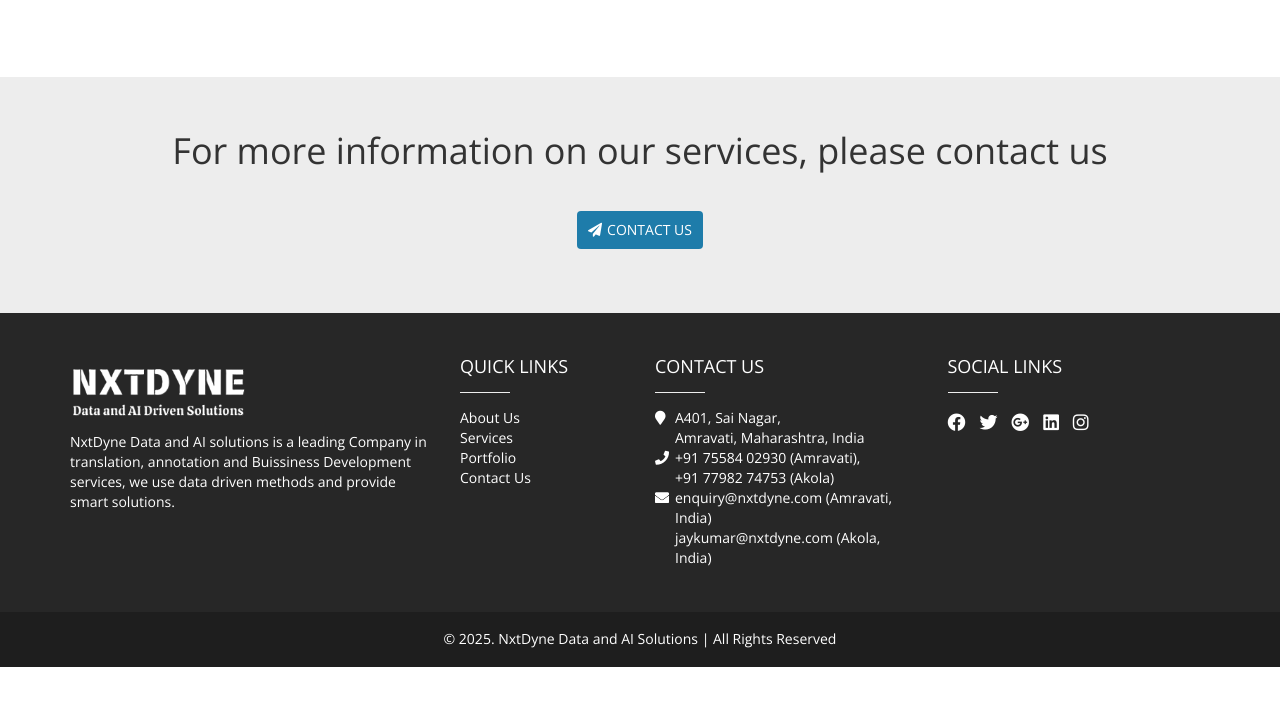
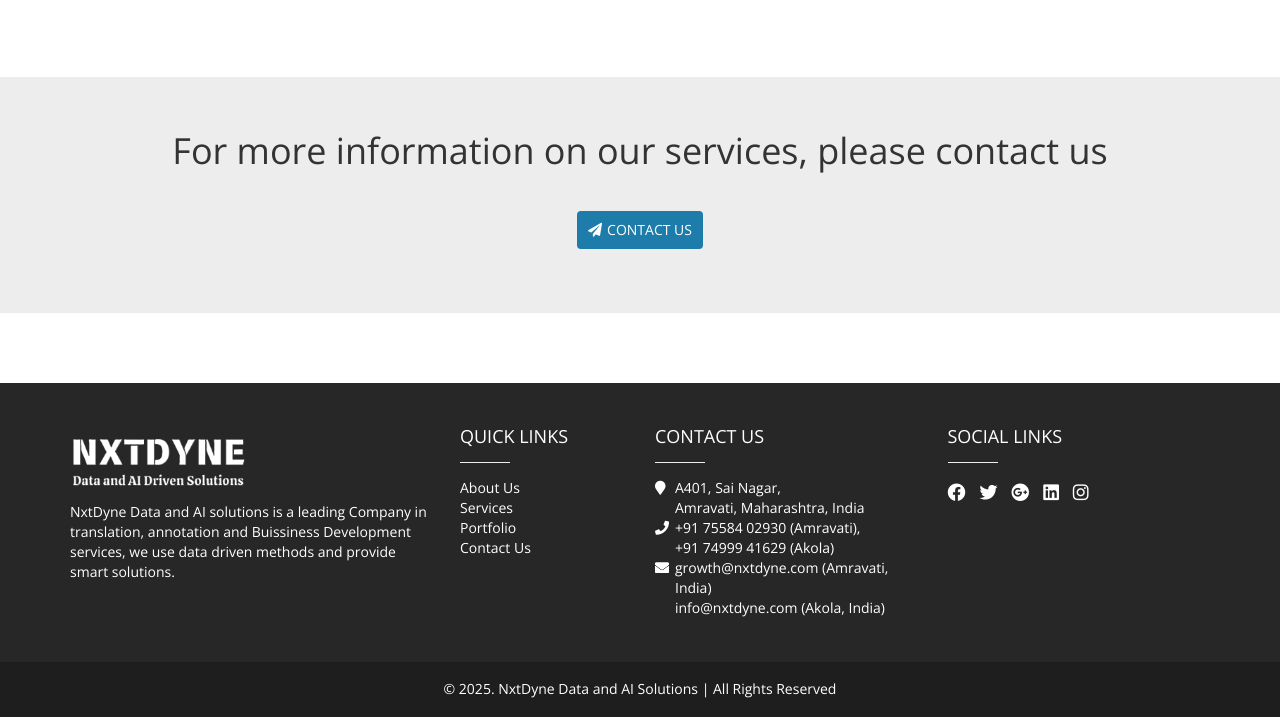
Before and after one commit to GAURAVNILE/Nxtdyne-Main, a plain HTML site: page services.html in a window 1280 px wide. Shown: the part 869-1586 px from the top of the page. Before the commit the page ends 1536 px from the top, so only its background shows below. Drawn offline with nearby package versions, Linux system fonts and the light colour scheme.

Commit message:
Update services.html

```diff
--- a/services.html
+++ b/services.html
@@ -200,7 +200,7 @@
 
 <!-- footer -->
 
-<div class="row padding_margin" id="footer_section" style="margin-top: 0;">
+<div class="row padding_margin" id="footer_section">
 
       <div class="container">
         <div class="row " style="margin-top:3%;margin-bottom: 3%;">
@@ -213,7 +213,7 @@
              <h4>QUICK LINKS</h4>
              <hr>
             <ul class="list-unstyled">
-           <li><a href="about-us.html">About Us</a></li>
+              <li><a href="about-us.html">About Us</a></li>
               <li><a href="services.html">Services</a></li>
               <li><a href="portfolios.html">Portfolio</a></li>
               <li><a href="contact-us.html">Contact Us</a></li>
@@ -232,10 +232,10 @@
               India </span>
 
               </li>
-              <li><a href="tel:+917558402930"><i class="fa fa-phone"></i>+91 75584 02930</a> <span>(Amravati)</span>,<br><a href="tel:+917798274753">+91 77982 74753</a> <span>(Akola)</span></li>
+              <li><a href="tel:+917558402930"><i class="fa fa-phone"></i>+91 75584 02930</a> <span>(Amravati)</span>,<br><a href="tel:+917499941629">+91 74999 41629</a> <span>(Akola)</span></li>
               <!-- <li><i class="fa fa-fax"></i>604-256-9834 <span>(Canada)</span>, <br>404-879-5084 <span>(USA)</span></li> -->
-              <li><a href="mailto:enquiry@nxtdyne.com"><i class="fa fa-envelope"></i>enquiry@nxtdyne.com</a> (Amravati, India)<br>
-              <a href="mailto:gaurav@nxtdyne.com"><i class="fa fa-envelope"></i>jaykumar@nxtdyne.com</a> (Akola, India)</li>
+              <li><a href="mailto:growth@nxtdyne.com"><i class="fa fa-envelope"></i>growth@nxtdyne.com</a> (Amravati, India)<br>
+              <a href="mailto:info@nxtdyne.com"><i class="fa fa-envelope"></i>info@nxtdyne.com</a> (Akola, India)</li>
             </ul>
           </div>
 
```
